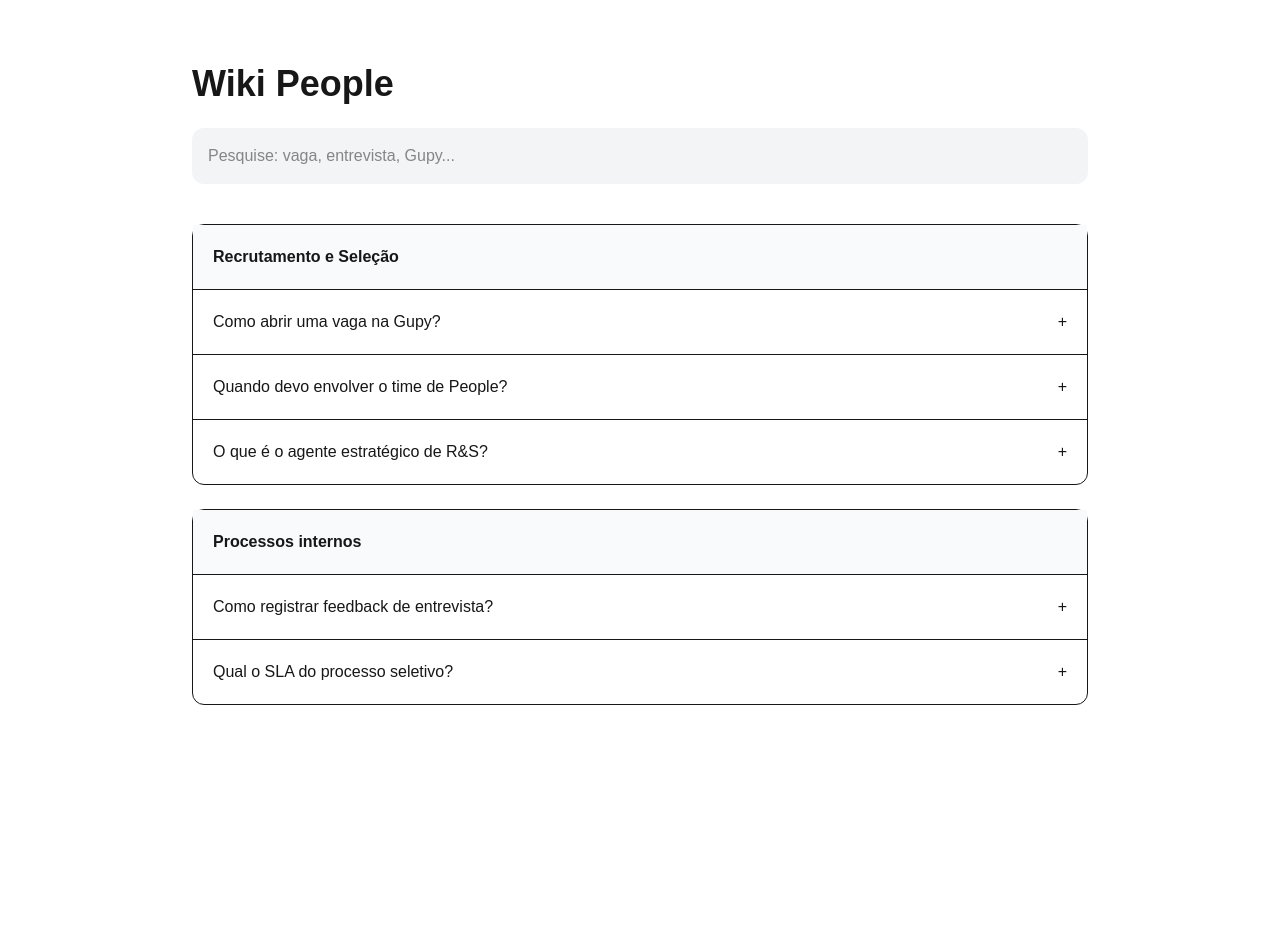
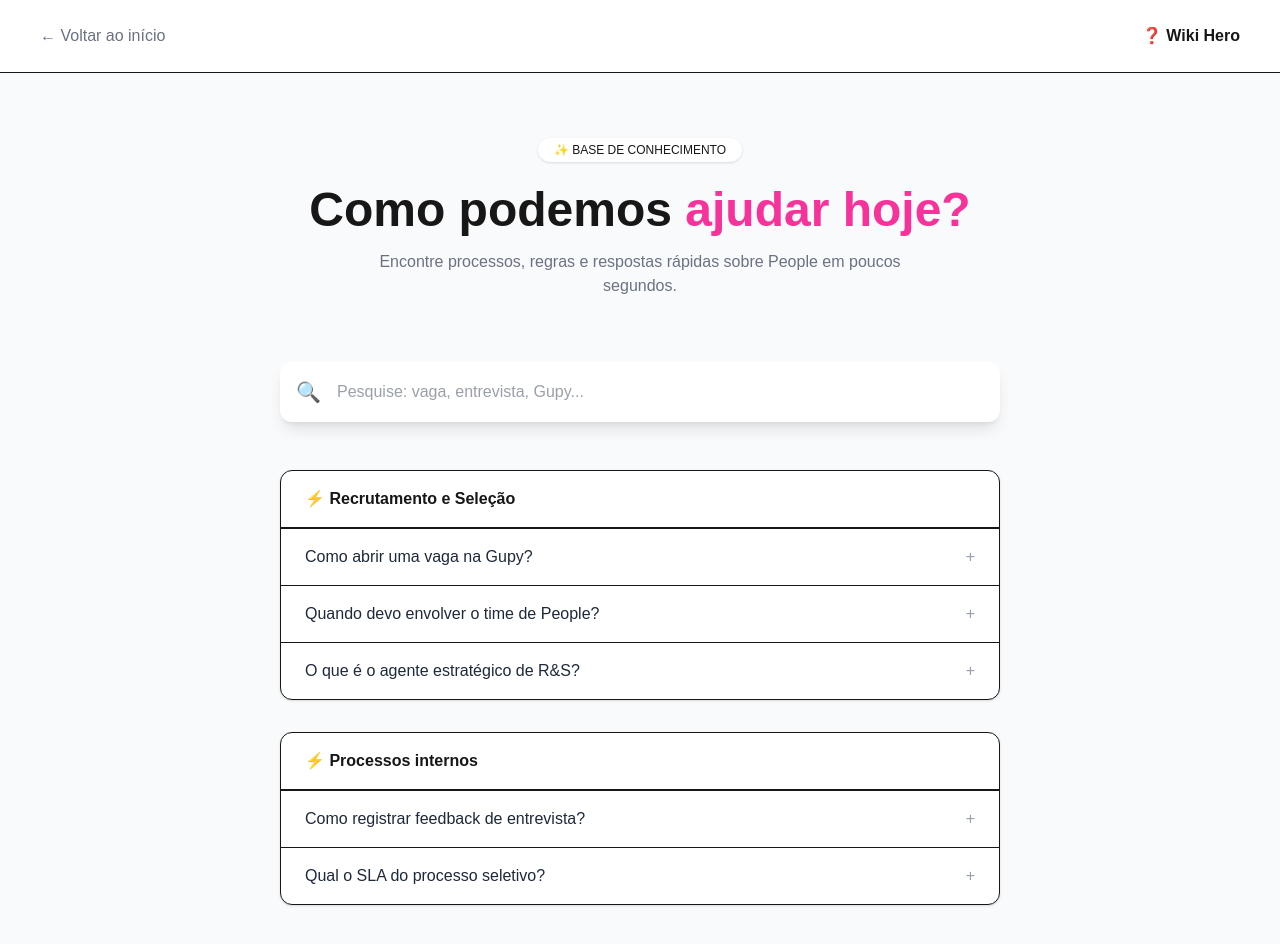
Before and after one commit to amandafrann/programa-lider-hero, a Next.js app: page /wiki in a window 1280 px wide. Shown: the top 944 px of the page. Before the commit the page ends 800 px from the top, so only its background shows below. Built offline with nearby package versions, Linux system fonts and the light colour scheme.

Commit message:
wiki atual

```diff
--- a/app/wiki/page.tsx
+++ b/app/wiki/page.tsx
@@ -1,6 +1,7 @@
 "use client"
 
 import { useState } from "react"
+import Link from "next/link"
 
 const faq = [
   {
@@ -9,17 +10,17 @@ const faq = [
       {
         pergunta: "Como abrir uma vaga na Gupy?",
         resposta:
-          "Utilize o agente estratégico no Slack para gerar o resumo da vaga e insira nas informações internas da Gupy."
+          "Utilize o Agente Estratégico de R&S no Slack para gerar o resumo da vaga e insira as informações estruturadas nos Dados Internos da Gupy."
       },
       {
         pergunta: "Quando devo envolver o time de People?",
         resposta:
-          "Sempre antes da abertura da vaga para alinhamento de perfil e estratégia de contratação."
+          "Sempre antes de abrir uma vaga para alinhar perfil, prioridade da contratação e estratégia de recrutamento."
       },
       {
         pergunta: "O que é o agente estratégico de R&S?",
         resposta:
-          "Um chatbot no Slack que ajuda líderes a estruturar a necessidade de contratação."
+          "É um chatbot no Slack que ajuda líderes a estruturar a necessidade da contratação antes da abertura da vaga."
       }
     ]
   },
@@ -29,12 +30,12 @@ const faq = [
       {
         pergunta: "Como registrar feedback de entrevista?",
         resposta:
-          "Utilize o campo de feedback na Gupy logo após a entrevista."
+          "Registre o feedback diretamente na Gupy logo após a entrevista, no campo específico de avaliação."
       },
       {
         pergunta: "Qual o SLA do processo seletivo?",
         resposta:
-          "O prazo médio é de 20 dias entre abertura da vaga e proposta."
+          "O prazo médio entre abertura da vaga e envio da proposta é de aproximadamente 20 dias."
       }
     ]
   }
@@ -48,20 +49,55 @@ export default function WikiPage() {
     texto.toLowerCase().includes(busca.toLowerCase())
 
   return (
-    <div className="min-h-screen p-16">
+    <div className="min-h-screen bg-gray-50">
 
-      {/* HEADER */}
-      <div className="max-w-4xl mx-auto">
+      {/* HEADER SUPERIOR */}
+      <div className="flex items-center justify-between px-10 py-6 border-b bg-white">
 
-        <h1 className="text-4xl font-bold mb-6">
-          Wiki People
+        <Link
+          href="/"
+          className="text-gray-500 hover:text-black flex items-center gap-2"
+        >
+          ← Voltar ao início
+        </Link>
+
+        <div className="flex items-center gap-2 font-semibold">
+          ❓ Wiki Hero
+        </div>
+
+      </div>
+
+
+      {/* HERO */}
+      <div className="text-center py-16 px-6">
+
+        <div className="inline-block px-4 py-1 text-xs rounded-full bg-white shadow mb-6">
+          ✨ BASE DE CONHECIMENTO
+        </div>
+
+        <h1 className="text-5xl font-bold mb-4">
+          Como podemos <span className="text-pink-500">ajudar hoje?</span>
         </h1>
 
+        <p className="text-gray-500 max-w-xl mx-auto">
+          Encontre processos, regras e respostas rápidas sobre People
+          em poucos segundos.
+        </p>
+
+      </div>
+
+
       {/* BUSCA */}
-        <div className="bg-gray-100 p-4 rounded-xl mb-10 flex">
+      <div className="max-w-3xl mx-auto px-6">
+
+        <div className="bg-white shadow-lg rounded-xl p-4 flex items-center gap-4">
+
+          <span className="text-gray-400 text-xl">
+            🔍
+          </span>
 
           <input
-            className="w-full bg-transparent outline-none"
+            className="w-full outline-none text-gray-700"
             placeholder="Pesquise: vaga, entrevista, Gupy..."
             value={busca}
             onChange={(e) => setBusca(e.target.value)}
@@ -70,7 +106,7 @@ export default function WikiPage() {
           {busca && (
             <button
               onClick={() => setBusca("")}
-              className="text-gray-400 text-sm"
+              className="text-sm text-gray-400 hover:text-black"
             >
               Limpar
             </button>
@@ -78,10 +114,14 @@ export default function WikiPage() {
 
         </div>
 
+      </div>
+
+
       {/* FAQ */}
-        <div className="space-y-6">
+      <div className="max-w-3xl mx-auto px-6 mt-12 space-y-8">
 
         {faq.map((categoria, i) => {
+
           const perguntasFiltradas = categoria.perguntas.filter(
             (p) => filtrar(p.pergunta) || filtrar(p.resposta)
           )
@@ -89,13 +129,14 @@ export default function WikiPage() {
           if (busca && perguntasFiltradas.length === 0) return null
 
           return (
-              <div key={i} className="border rounded-xl">
+            <div key={i} className="bg-white rounded-xl shadow-sm border">
 
-                <div className="p-5 font-semibold bg-gray-50">
-                  {categoria.categoria}
+              <div className="px-6 py-4 border-b font-semibold flex items-center gap-2">
+                ⚡ {categoria.categoria}
               </div>
 
               {perguntasFiltradas.map((item, index) => {
+
                 const id = i * 10 + index
 
                 return (
@@ -106,18 +147,21 @@ export default function WikiPage() {
                       setAberto(aberto === id ? null : id)
                     }
                   >
-                      <div className="p-5 flex justify-between">
 
-                        <p>{item.pergunta}</p>
+                    <div className="flex justify-between px-6 py-4 hover:bg-gray-50">
 
-                        <span>
+                      <p className="text-gray-800">
+                        {item.pergunta}
+                      </p>
+
+                      <span className="text-gray-400">
                         {aberto === id ? "−" : "+"}
                       </span>
 
                     </div>
 
                     {aberto === id && (
-                        <div className="px-5 pb-5 text-gray-600">
+                      <div className="px-6 pb-5 text-gray-600">
                         {item.resposta}
                       </div>
                     )}
@@ -125,13 +169,17 @@ export default function WikiPage() {
                   </div>
                 )
               })}
+
             </div>
           )
         })}
 
       </div>
 
-      </div>
+
+      {/* ESPAÇO FINAL */}
+      <div className="h-24"></div>
+
     </div>
   )
 }
```
Lines whose indentation alone changed are shown as unchanged.
